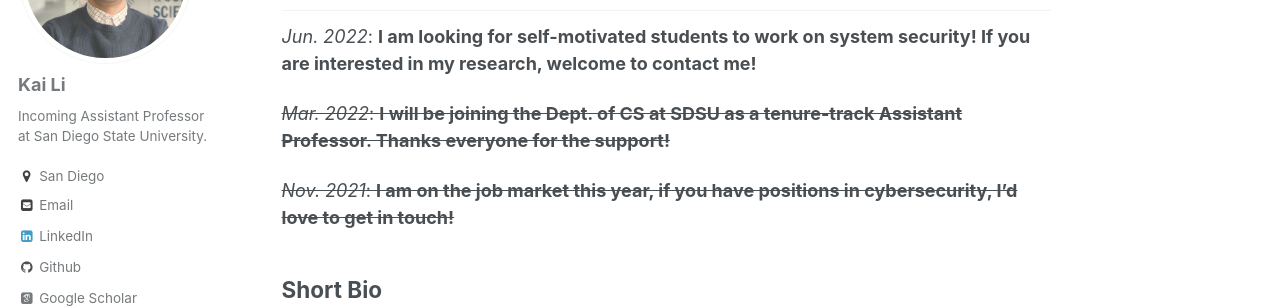
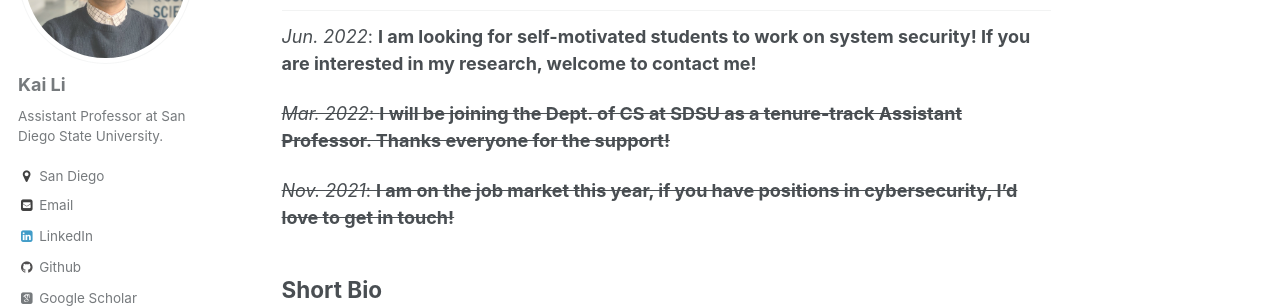
Before and after one commit to likai1993/likai1993.github.io, a Jekyll site: the page built from _pages/about.md, in a window 1280 px wide. Shown: the part 233-541 px from the top of the page. Built offline with Jekyll 4.4.1, drawn with Linux system fonts in a browser that asks for light colours; some web fonts are replaced.

Commit message:
Update _config.yml

```diff
--- a/_config.yml
+++ b/_config.yml
@@ -82,11 +82,11 @@ analytics:
 author:
   name             : "Kai Li"
   avatar           : "IMG_2645.jpg"
-  bio              : "Incoming Assistant Professor at San Diego State University."
+  bio              : " Assistant Professor at San Diego State University."
   location         : "San Diego"
   employer         :
   googlescholar    : "https://scholar.google.com/citations?user=dtQ6JD0AAAAJ&hl=en"
-  email            : "kli111@syr.edu"
+  email            : "kli5@sdsu.edu"
   uri              :
   bitbucket        :
   codepen          :
```
